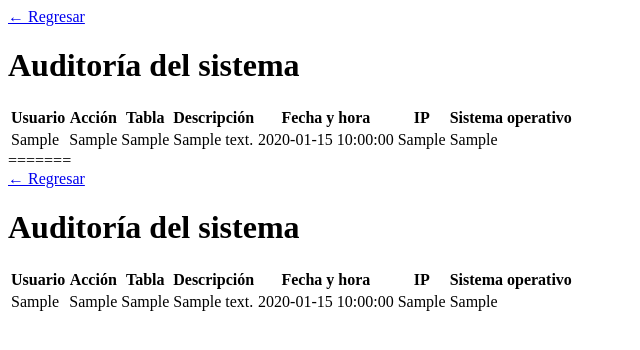
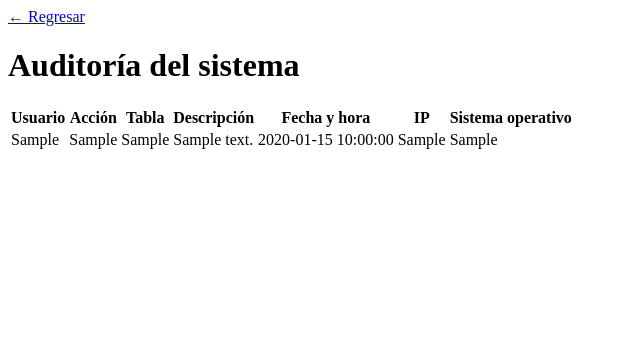
Before and after one commit to abdielsolar04-star/sistema-inventario, a PHP site: page /auditoria.php in a window 1280 px wide. Shown: the top 350 px of the page, without its empty margins (0-640 px from the left). Run offline with PHP 8.4, Linux system fonts and the light colour scheme; the visitor is signed in with stand-in values (Sample User, id 1); tables that the repository leaves empty or names only in its code hold one stand-in row (values such as "Sample post"); data that the repository does not hold is empty.

Commit message:
agregar auditoria

```diff
--- a/vista/auditoria.php
+++ b/vista/auditoria.php
@@ -54,62 +54,4 @@ $resultado = $conexion->query($sql);
 </div>
 
 </body>
-=======
-<?php
-include("../controlador/seguridad.php");
-include("../modelo/conexion.php");
-
-if ($_SESSION['rol'] != 'Administrador') {
-    die("No tienes permiso para ver esta página");
-}
-
-$sql = "SELECT auditoria.*, usuarios.usuario
-        FROM auditoria
-        LEFT JOIN usuarios ON auditoria.id_usuario = usuarios.id_usuario
-        ORDER BY fecha_hora DESC";
-
-$resultado = $conexion->query($sql);
-?>
-
-<!DOCTYPE html>
-<html lang="es">
-<head>
-    <meta charset="UTF-8">
-    <title>Auditoría</title>
-    <link rel="stylesheet" href="../assets/css/estilo.css">
-</head>
-<body>
-
-<div class="contenedor">
-    <a href="dashboard.php" class="btn">← Regresar</a>
-
-    <h1>Auditoría del sistema</h1>
-
-    <table>
-        <tr>
-            <th>Usuario</th>
-            <th>Acción</th>
-            <th>Tabla</th>
-            <th>Descripción</th>
-            <th>Fecha y hora</th>
-            <th>IP</th>
-            <th>Sistema operativo</th>
-        </tr>
-
-        <?php while($row = $resultado->fetch_assoc()) { ?>
-        <tr>
-            <td><?php echo $row['usuario']; ?></td>
-            <td><?php echo $row['accion']; ?></td>
-            <td><?php echo $row['tabla_afectada']; ?></td>
-            <td><?php echo $row['descripcion']; ?></td>
-            <td><?php echo $row['fecha_hora']; ?></td>
-            <td><?php echo $row['ip_usuario']; ?></td>
-            <td><?php echo $row['sistema_operativo']; ?></td>
-        </tr>
-        <?php } ?>
-    </table>
-</div>
-
-</body>
-
 </html>
```
